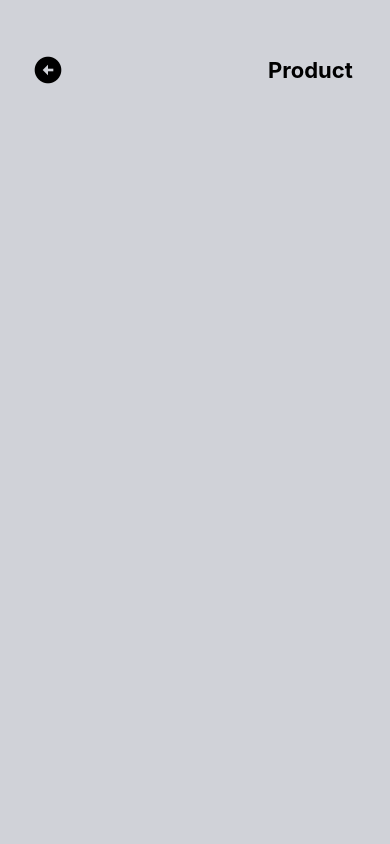
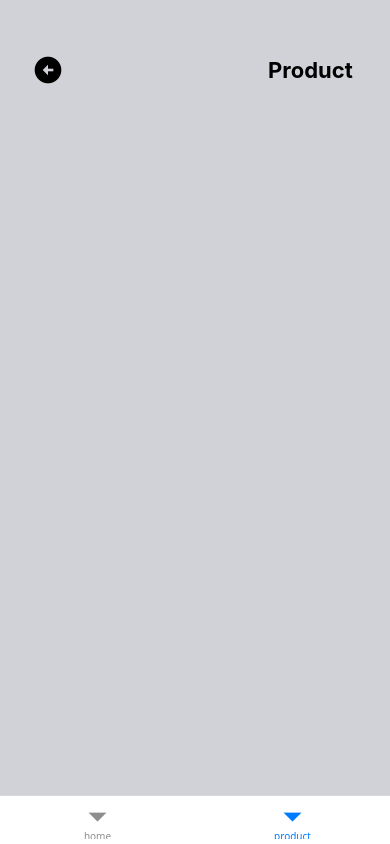
Before and after one commit to Kaue-Luz/Navigation, a React Native app: screen /product in a window 390 px wide. Built offline with nearby package versions, Linux system fonts and the light colour scheme.

Commit message:
Bottom Tabs e Drawers - Bottom Navigator

```diff
--- a/package.json
+++ b/package.json
@@ -9,6 +9,7 @@
     "web": "expo start --web"
   },
   "dependencies": {
+    "@react-navigation/bottom-tabs": "^7.4.6",
     "@react-navigation/elements": "^2.6.3",
     "@react-navigation/native": "^7.1.17",
     "@react-navigation/native-stack": "^7.3.25",
--- a/src/app/Home.tsx
+++ b/src/app/Home.tsx
@@ -1,12 +1,13 @@
 import { View } from "react-native";
 
 import { StackRoutesProps } from "@/routes/StackRoutes";
+import { BottomRoutesProps } from "@/routes/BottomRoutes";
 
 import { Header } from "@/components/Header";
 import { Title } from "@/components/Title";
 import { ButtonIcon } from "@/components/ButtonIcon";
 
-export function Home({ navigation }: StackRoutesProps<"home">) {
+export function Home({ navigation }: BottomRoutesProps<"home">) {
   return (
     <View
       style={{
@@ -20,7 +21,7 @@
         <Title>Home</Title>
         <ButtonIcon
           name="add-circle"
-          onPress={() => navigation.navigate("product", {id: "145"})}
+          onPress={() => navigation.navigate("product", { id: "145" })}
         />
       </Header>
     </View>
--- a/src/app/Product.tsx
+++ b/src/app/Product.tsx
@@ -1,12 +1,13 @@
 import { View } from "react-native";
 
 import { StackRoutesProps } from "@/routes/StackRoutes";
+import { BottomRoutesProps } from "@/routes/BottomRoutes";
 
 import { Header } from "@/components/Header";
 import { Title } from "@/components/Title";
 import { ButtonIcon } from "@/components/ButtonIcon";
 
-export function Product({ navigation, route }: StackRoutesProps<"product">) {
+export function Product({ navigation, route }: BottomRoutesProps<"product">) {
   return (
     <View
       style={{
--- /dev/null
+++ b/src/routes/BottomRoutes.tsx
@@ -0,0 +1,29 @@
+import {
+  createBottomTabNavigator,
+  BottomTabScreenProps,
+} from "@react-navigation/bottom-tabs";
+
+import { Product } from "@/app/Product";
+import { Home } from "@/app/Home";
+
+export type BottomRoutesList = {
+  home: undefined;
+  product: undefined | { id: string };
+};
+
+export type BottomRoutesProps<T extends keyof BottomRoutesList> =
+  BottomTabScreenProps<BottomRoutesList, T>;
+
+const Tab = createBottomTabNavigator<BottomRoutesList>();
+
+export function BottomRoutes() {
+  return (
+    <Tab.Navigator
+      initialRouteName="home"
+      screenOptions={{ headerShown: false }}
+    >
+      <Tab.Screen name="home" component={Home} />
+      <Tab.Screen name="product" component={Product} />
+    </Tab.Navigator>
+  );
+}
--- a/src/routes/index.tsx
+++ b/src/routes/index.tsx
@@ -1,10 +1,11 @@
 import { NavigationContainer } from "@react-navigation/native";
 import { StackRoutes } from "./StackRoutes";
+import { BottomRoutes } from "./BottomRoutes";
 
 export function Routes() {
   return (
     <NavigationContainer>
-      <StackRoutes />
+      <BottomRoutes />
     </NavigationContainer>
   );
 }
```
Also changed, not shown: 1 other file (tests, documents, lock files or other folders).
